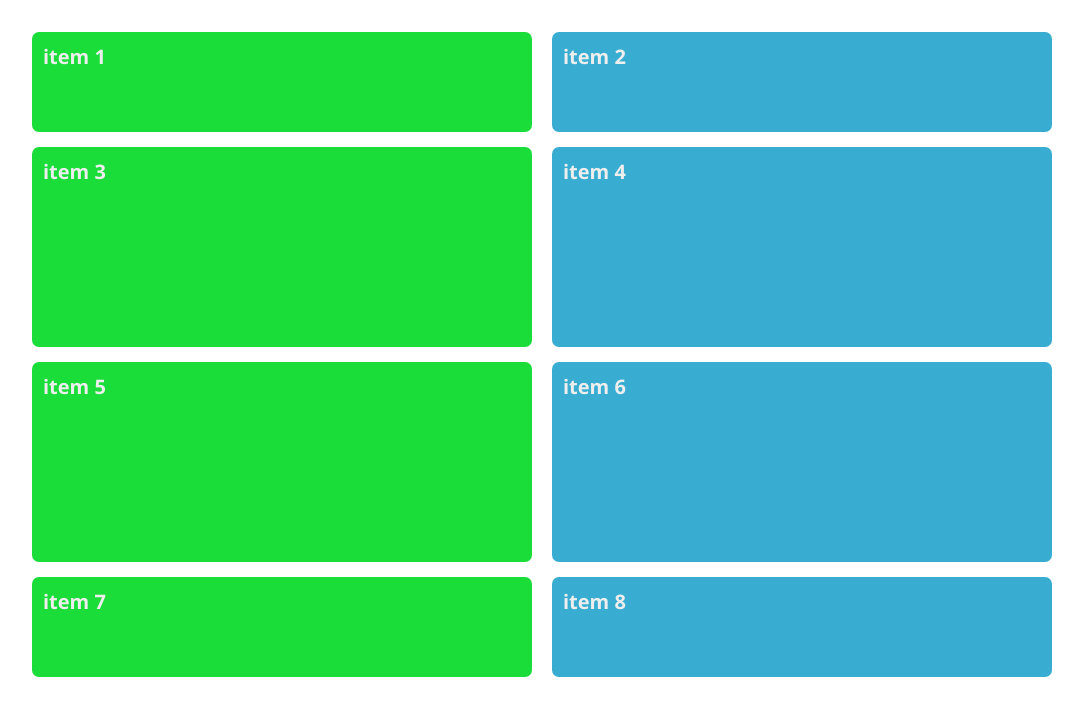
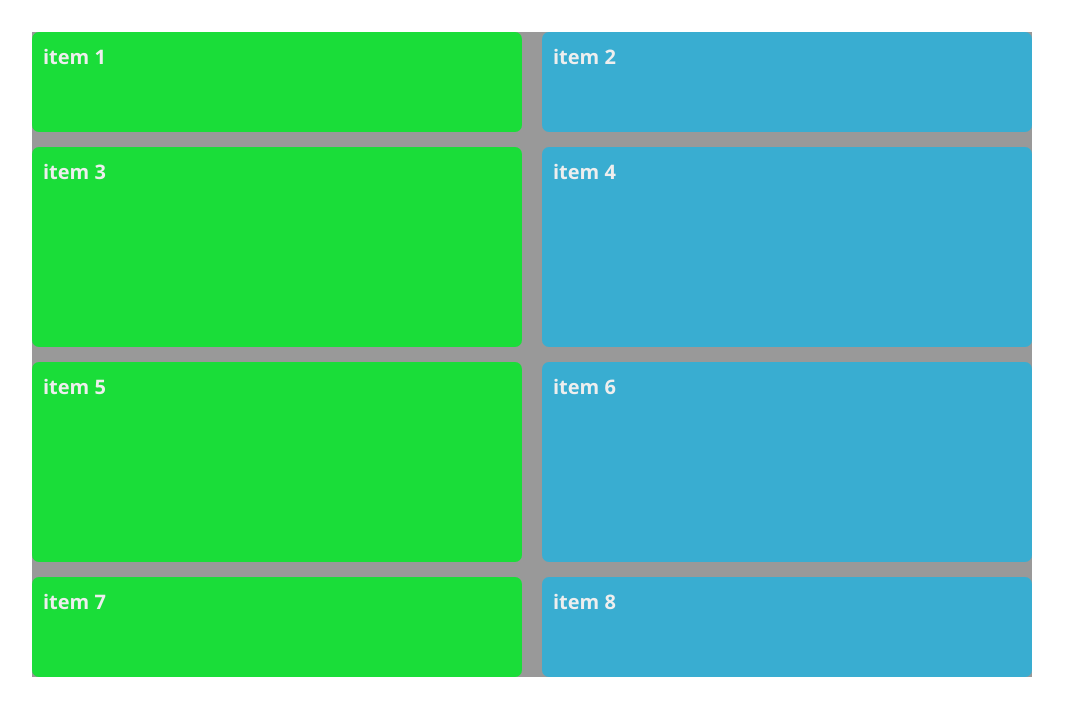
Before and after one commit to SGDaniels08/css-grid-slide-example, a website: page public/index.html in a window 1280 px wide. Shown: the whole page, without its empty margins (108-1191 px from the left). Drawn offline with nearby package versions, Linux system fonts and the light colour scheme.

Commit message:
Use 'fr' units instead of 'px' for columns

```diff
--- a/public/css/default-style.css
+++ b/public/css/default-style.css
@@ -4,6 +4,10 @@
     box-sizing: border-box;
     margin: 0;
     padding: 0;
+}
+
+.container {
+    background-color: #999;
 }
 
 .grid-item {
--- a/public/css/layout.css
+++ b/public/css/layout.css
@@ -1,7 +1,7 @@
 .container {
     display: grid;
     grid-gap: 15px 20px;
-    grid-template-columns: 500px 500px;
+    grid-template-columns: 1fr 1fr;
     grid-template-rows: 100px 200px 200px 100px;
     margin: 2rem auto;
     width: 1000px;
```
